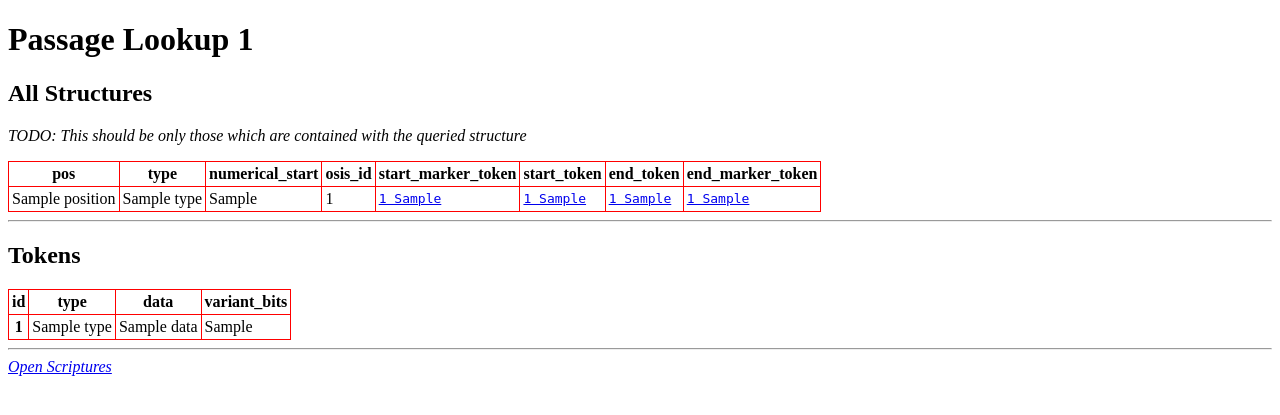
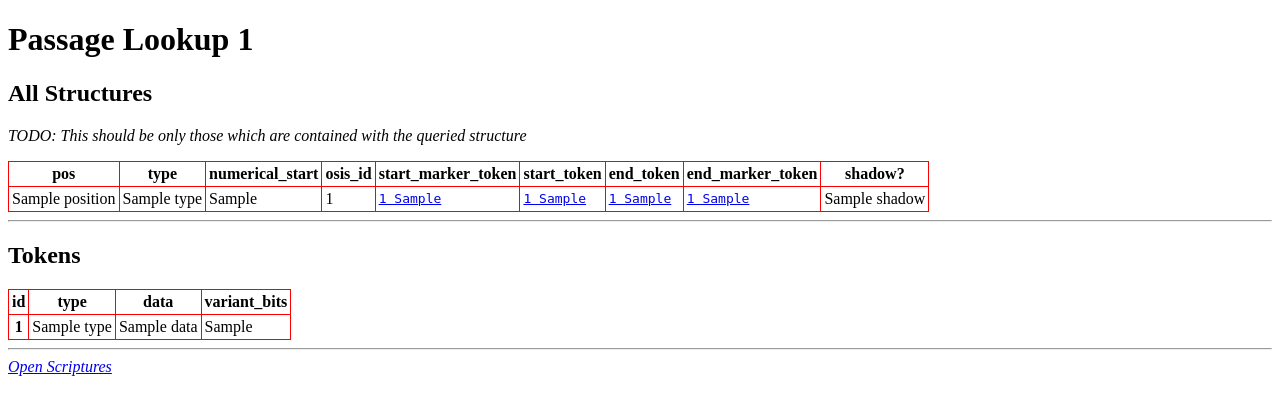
Before and after one commit to openscriptures/api, a Python web app: template templates/passage_lookup.html in a window 1280 px wide. Shown: the top 415 px of the page. Run offline with Jinja, Linux system fonts and the light colour scheme; the template is opened without the code that fills it: most values are stand-ins (such as "Sample title", 1, 10 or a date in 2020).

Commit message:
Basic detection for shadow structures

```diff
--- a/models.py
+++ b/models.py
@@ -283,6 +283,12 @@ class TokenStructure(models.Model):
 
     tokens = property(get_tokens)
 
+    SHADOW_NONE  = 0b0000
+    SHADOW_START = 0b0001
+    SHADOW_END   = 0b0010
+    SHADOW_BOTH  = 0b0011
+    shadow = SHADOW_NONE
+
     class Meta:
         ordering = ['position'] #, 'variant_number'
         #Note: This unique constraint is removed due to the fact that in MySQL, the default utf8 collation means "Και" and "καὶ" are equivalent
--- a/templates/passage_lookup.html
+++ b/templates/passage_lookup.html
@@ -42,6 +42,7 @@ td,th {
 				<th>start_token</th>
 				<th>end_token</th>
 				<th>end_marker_token</th>
+				<th>shadow?</th>
 			</tr>
 		</thead>
 		{% for struct in concurrent_structures %}
@@ -61,6 +62,9 @@ td,th {
 					{% if struct.end_marker_token %}
 						<pre><a href="#{{ struct.end_marker_token.id }}">{{ struct.end_marker_token.id }} {{ struct.end_marker_token}}</a></pre>
 					{% endif %}
+				</td>
+				<td>
+					{{ struct.shadow }}
 				</td>
 			</tr>
 		{% endfor %}
```
Also changed, not shown: rest/views.py (+12 -2 lines).
